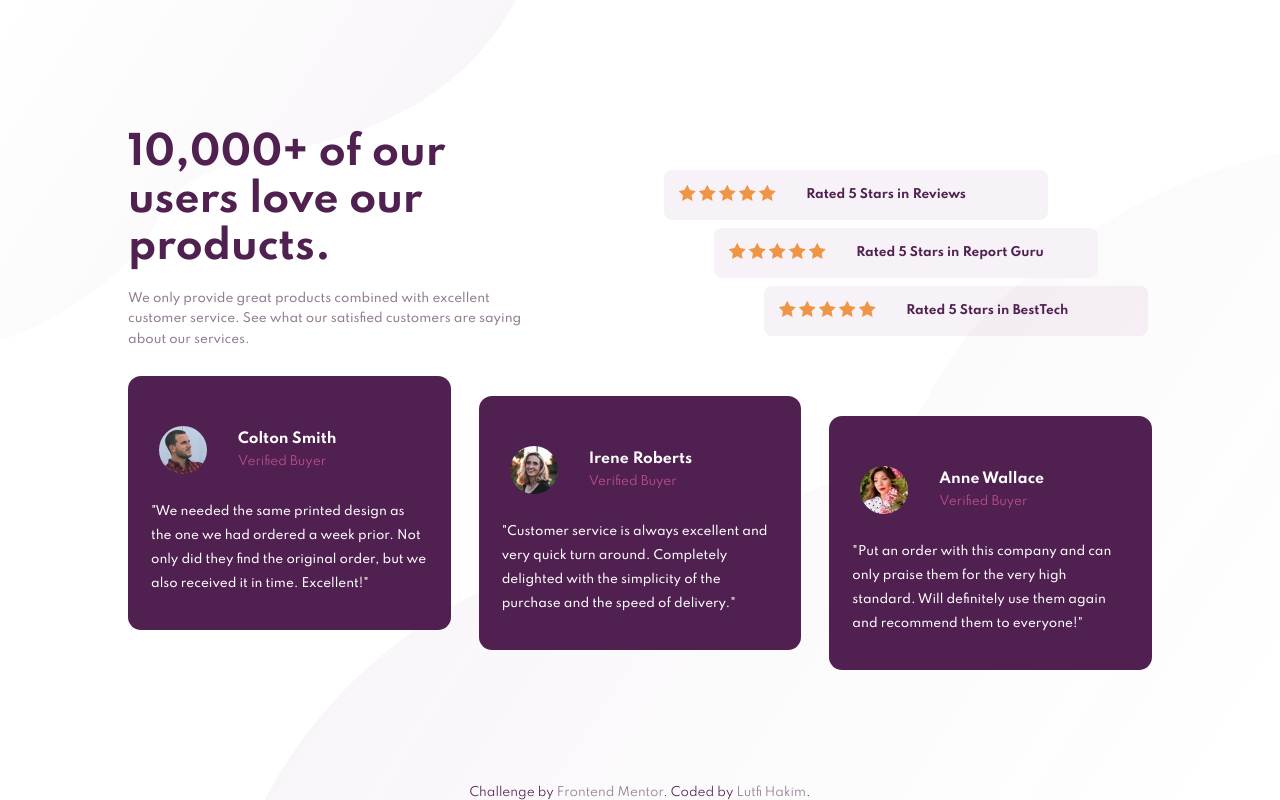
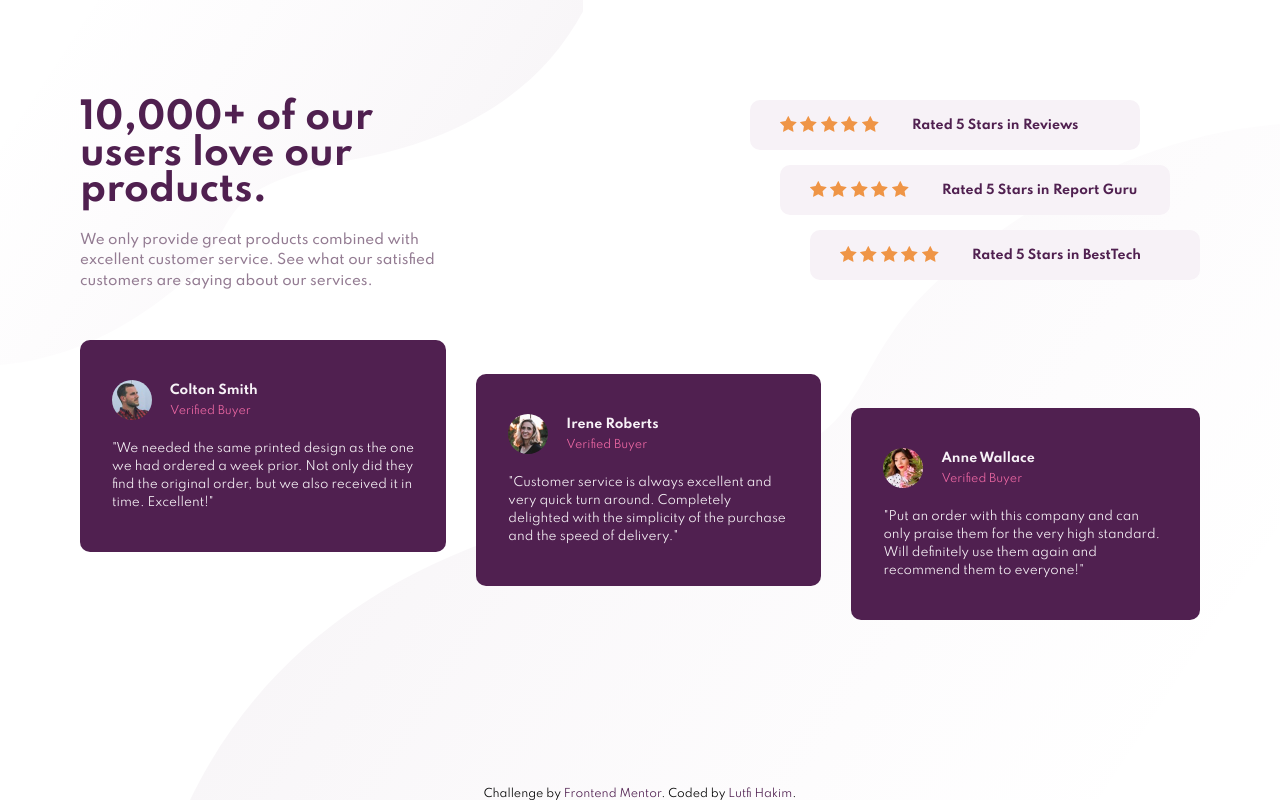
Before and after one commit to lutfihakim28/social-proof-sections, a plain HTML site: page index.html in a window 1280 px wide. Drawn offline with Linux system fonts and the light colour scheme.

Commit message:
fixing layout

```diff
--- a/index.html
+++ b/index.html
@@ -18,10 +18,6 @@
     <link rel="stylesheet" href="./source/css/main.css">
   </head>
   <body>
-    <div class="bg-top"></div>
-    <div style="position: fixed; top: 0px; left: 0px; height: 0px; width: 0px;">
-      <div class="bg-bottom"></div>
-    </div>
     <div class="wrapper">
       <div class="container">
         <div class="ads">
@@ -34,67 +30,68 @@
           <div class="stars-review first">
             <div class="stars">
               <i class="star">
-                <img src="./source/images/icon-star.svg">
+                <svg width="17" height="16" xmlns="http://www.w3.org/2000/svg"><path d="M16.539 6.097a.297.297 0 00-.24-.202l-5.36-.779L8.542.26a.296.296 0 00-.53 0L5.613 5.117l-5.36.779a.297.297 0 00-.165.505l3.88 3.78-.917 5.34a.297.297 0 00.43.312l4.795-2.52 4.794 2.52a.296.296 0 00.43-.313l-.916-5.338L16.464 6.4c.08-.08.11-.197.075-.304z" fill="#EF9546" fill-rule="nonzero"/></svg>
               </i>
               <i class="star">
-                <img src="./source/images/icon-star.svg">
+                <svg width="17" height="16" xmlns="http://www.w3.org/2000/svg"><path d="M16.539 6.097a.297.297 0 00-.24-.202l-5.36-.779L8.542.26a.296.296 0 00-.53 0L5.613 5.117l-5.36.779a.297.297 0 00-.165.505l3.88 3.78-.917 5.34a.297.297 0 00.43.312l4.795-2.52 4.794 2.52a.296.296 0 00.43-.313l-.916-5.338L16.464 6.4c.08-.08.11-.197.075-.304z" fill="#EF9546" fill-rule="nonzero"/></svg>
               </i>
               <i class="star">
-                <img src="./source/images/icon-star.svg">
+                <svg width="17" height="16" xmlns="http://www.w3.org/2000/svg"><path d="M16.539 6.097a.297.297 0 00-.24-.202l-5.36-.779L8.542.26a.296.296 0 00-.53 0L5.613 5.117l-5.36.779a.297.297 0 00-.165.505l3.88 3.78-.917 5.34a.297.297 0 00.43.312l4.795-2.52 4.794 2.52a.296.296 0 00.43-.313l-.916-5.338L16.464 6.4c.08-.08.11-.197.075-.304z" fill="#EF9546" fill-rule="nonzero"/></svg>
               </i>
               <i class="star">
-                <img src="./source/images/icon-star.svg">
+                <svg width="17" height="16" xmlns="http://www.w3.org/2000/svg"><path d="M16.539 6.097a.297.297 0 00-.24-.202l-5.36-.779L8.542.26a.296.296 0 00-.53 0L5.613 5.117l-5.36.779a.297.297 0 00-.165.505l3.88 3.78-.917 5.34a.297.297 0 00.43.312l4.795-2.52 4.794 2.52a.296.296 0 00.43-.313l-.916-5.338L16.464 6.4c.08-.08.11-.197.075-.304z" fill="#EF9546" fill-rule="nonzero"/></svg>
               </i>
               <i class="star">
-                <img src="./source/images/icon-star.svg">
+                <svg width="17" height="16" xmlns="http://www.w3.org/2000/svg"><path d="M16.539 6.097a.297.297 0 00-.24-.202l-5.36-.779L8.542.26a.296.296 0 00-.53 0L5.613 5.117l-5.36.779a.297.297 0 00-.165.505l3.88 3.78-.917 5.34a.297.297 0 00.43.312l4.795-2.52 4.794 2.52a.296.296 0 00.43-.313l-.916-5.338L16.464 6.4c.08-.08.11-.197.075-.304z" fill="#EF9546" fill-rule="nonzero"/></svg>
               </i>
             </div>
             <div class="type">
-              <p>Rated 5 Stars in Reviews</p>
+              Rated 5 Stars in Reviews
             </div>
           </div>
           <div class="stars-review second">
             <div class="stars">
               <i class="star">
-                <img src="./source/images/icon-star.svg">
+                <svg width="17" height="16" xmlns="http://www.w3.org/2000/svg"><path d="M16.539 6.097a.297.297 0 00-.24-.202l-5.36-.779L8.542.26a.296.296 0 00-.53 0L5.613 5.117l-5.36.779a.297.297 0 00-.165.505l3.88 3.78-.917 5.34a.297.297 0 00.43.312l4.795-2.52 4.794 2.52a.296.296 0 00.43-.313l-.916-5.338L16.464 6.4c.08-.08.11-.197.075-.304z" fill="#EF9546" fill-rule="nonzero"/></svg>
               </i>
               <i class="star">
-                <img src="./source/images/icon-star.svg">
+                <svg width="17" height="16" xmlns="http://www.w3.org/2000/svg"><path d="M16.539 6.097a.297.297 0 00-.24-.202l-5.36-.779L8.542.26a.296.296 0 00-.53 0L5.613 5.117l-5.36.779a.297.297 0 00-.165.505l3.88 3.78-.917 5.34a.297.297 0 00.43.312l4.795-2.52 4.794 2.52a.296.296 0 00.43-.313l-.916-5.338L16.464 6.4c.08-.08.11-.197.075-.304z" fill="#EF9546" fill-rule="nonzero"/></svg>
               </i>
               <i class="star">
-                <img src="./source/images/icon-star.svg">
+                <svg width="17" height="16" xmlns="http://www.w3.org/2000/svg"><path d="M16.539 6.097a.297.297 0 00-.24-.202l-5.36-.779L8.542.26a.296.296 0 00-.53 0L5.613 5.117l-5.36.779a.297.297 0 00-.165.505l3.88 3.78-.917 5.34a.297.297 0 00.43.312l4.795-2.52 4.794 2.52a.296.296 0 00.43-.313l-.916-5.338L16.464 6.4c.08-.08.11-.197.075-.304z" fill="#EF9546" fill-rule="nonzero"/></svg>
               </i>
               <i class="star">
-                <img src="./source/images/icon-star.svg">
+                <svg width="17" height="16" xmlns="http://www.w3.org/2000/svg"><path d="M16.539 6.097a.297.297 0 00-.24-.202l-5.36-.779L8.542.26a.296.296 0 00-.53 0L5.613 5.117l-5.36.779a.297.297 0 00-.165.505l3.88 3.78-.917 5.34a.297.297 0 00.43.312l4.795-2.52 4.794 2.52a.296.296 0 00.43-.313l-.916-5.338L16.464 6.4c.08-.08.11-.197.075-.304z" fill="#EF9546" fill-rule="nonzero"/></svg>
               </i>
               <i class="star">
-                <img src="./source/images/icon-star.svg">
+                <svg width="17" height="16" xmlns="http://www.w3.org/2000/svg"><path d="M16.539 6.097a.297.297 0 00-.24-.202l-5.36-.779L8.542.26a.296.296 0 00-.53 0L5.613 5.117l-5.36.779a.297.297 0 00-.165.505l3.88 3.78-.917 5.34a.297.297 0 00.43.312l4.795-2.52 4.794 2.52a.296.296 0 00.43-.313l-.916-5.338L16.464 6.4c.08-.08.11-.197.075-.304z" fill="#EF9546" fill-rule="nonzero"/></svg>
               </i>
             </div>
             <div class="type">
-              <p>Rated 5 Stars in Report Guru</p>
+              Rated 5 Stars in Report Guru
             </div>
           </div>
           <div class="stars-review">
             <div class="stars">
               <i class="star">
-                <img src="./source/images/icon-star.svg">
+                <svg width="17" height="16" xmlns="http://www.w3.org/2000/svg"><path d="M16.539 6.097a.297.297 0 00-.24-.202l-5.36-.779L8.542.26a.296.296 0 00-.53 0L5.613 5.117l-5.36.779a.297.297 0 00-.165.505l3.88 3.78-.917 5.34a.297.297 0 00.43.312l4.795-2.52 4.794 2.52a.296.296 0 00.43-.313l-.916-5.338L16.464 6.4c.08-.08.11-.197.075-.304z" fill="#EF9546" fill-rule="nonzero"/></svg>
               </i>
               <i class="star">
-                <img src="./source/images/icon-star.svg">
+                <svg width="17" height="16" xmlns="http://www.w3.org/2000/svg"><path d="M16.539 6.097a.297.297 0 00-.24-.202l-5.36-.779L8.542.26a.296.296 0 00-.53 0L5.613 5.117l-5.36.779a.297.297 0 00-.165.505l3.88 3.78-.917 5.34a.297.297 0 00.43.312l4.795-2.52 4.794 2.52a.296.296 0 00.43-.313l-.916-5.338L16.464 6.4c.08-.08.11-.197.075-.304z" fill="#EF9546" fill-rule="nonzero"/></svg>
               </i>
               <i class="star">
-                <img src="./source/images/icon-star.svg">
+                <svg width="17" height="16" xmlns="http://www.w3.org/2000/svg"><path d="M16.539 6.097a.297.297 0 00-.24-.202l-5.36-.779L8.542.26a.296.296 0 00-.53 0L5.613 5.117l-5.36.779a.297.297 0 00-.165.505l3.88 3.78-.917 5.34a.297.297 0 00.43.312l4.795-2.52 4.794 2.52a.296.296 0 00.43-.313l-.916-5.338L16.464 6.4c.08-.08.11-.197.075-.304z" fill="#EF9546" fill-rule="nonzero"/></svg>
               </i>
               <i class="star">
-                <img src="./source/images/icon-star.svg">
+                <svg width="17" height="16" xmlns="http://www.w3.org/2000/svg"><path d="M16.539 6.097a.297.297 0 00-.24-.202l-5.36-.779L8.542.26a.296.296 0 00-.53 0L5.613 5.117l-5.36.779a.297.297 0 00-.165.505l3.88 3.78-.917 5.34a.297.297 0 00.43.312l4.795-2.52 4.794 2.52a.296.296 0 00.43-.313l-.916-5.338L16.464 6.4c.08-.08.11-.197.075-.304z" fill="#EF9546" fill-rule="nonzero"/></svg>
               </i>
               <i class="star">
-                <img src="./source/images/icon-star.svg">
+                <svg width="17" height="16" xmlns="http://www.w3.org/2000/svg"><path d="M16.539 6.097a.297.297 0 00-.24-.202l-5.36-.779L8.542.26a.296.296 0 00-.53 0L5.613 5.117l-5.36.779a.297.297 0 00-.165.505l3.88 3.78-.917 5.34a.297.297 0 00.43.312l4.795-2.52 4.794 2.52a.296.296 0 00.43-.313l-.916-5.338L16.464 6.4c.08-.08.11-.197.075-.304z" fill="#EF9546" fill-rule="nonzero"/></svg>
               </i>
             </div>
             <div class="type">
-              <p>Rated 5 Stars in BestTech</p>
+              Rated 5 Stars in BestTech
+            </div>
           </div>
         </div>
       </div>
@@ -141,15 +138,10 @@
         </div>
       </div>
     </div>
-    </div>
     <footer>
-      <div style="position: fixed; bottom: 0; z-index: 1;">
-        <div class="attribution">
       Challenge by
       <a href="https://www.frontendmentor.io?ref=challenge" target="_blank">Frontend Mentor</a>. Coded by <a
         href="https://twitter.com/upilMarkupil" target="_blank">Lutfi Hakim</a>.
-        </div>
-      </div>
     </footer>
   </body>
 </html>
--- a/source/css/main.css
+++ b/source/css/main.css
@@ -21,340 +21,242 @@
 }
 
 html {
-  font-size: 62.5%;
-  overflow: hidden;
+  height: 100%;
 }
 
 body {
-  width: 100%;
-  height: 100vh;
-  font-family: "Spartan", sans-serif;
-  font-size: 1.5rem;
-  overflow: hidden;
+  font: 13px/1 Spartan, sans-serif;
+  min-height: 100%;
+  display: flex;
+  flex-direction: column;
+  justify-content: space-between;
+  position: relative;
 }
 
-.bg-top,
-.bg-bottom {
-  width: 100vw;
-  height: 100vh;
+body::before {
+  content: "";
+  position: absolute;
+  top: 0;
+  left: 0;
+  background-image: url('../images/bg-pattern-top-mobile.svg');
   background-repeat: no-repeat;
-  position: absolute;
+  background-size: cover;
+  width: 100%;
+  height: 232px;
   z-index: -1;
 }
 
-.bg-top {
-  background-image: url("../images/bg-pattern-top-desktop.svg");
-  transform: translate(-5%, -1%);
-}
-
-.bg-bottom {
-  background-image: url("../images/bg-pattern-bottom-desktop.svg");
-  transform: translate(20%, 18%);
+body::after {
+  content: "";
+  position: absolute;
+  bottom: 0;
+  right: 0;
+  background-image: url('../images/bg-pattern-bottom-mobile.svg');
+  background-size: cover;
+  background-repeat: no-repeat;
+  width: 100%;
+  height: 232px;
+  z-index: -1;
 }
 
 .wrapper {
-  display: flex;
-  justify-content: center;
-  align-items: center;
-  height: 95vh;
-}
-
-.container {
-  width: 120rem;
-  height: 57rem;
-  display: grid;
-  grid-template-columns: repeat(2, 1fr);
-  grid-template-rows: repeat(2, 1fr);
-  grid-template-areas:
-    "ads group"
-    "reviews reviews";
-  column-gap: 12rem;
+  width: 100%;
+  padding: 80px 24px;
 }
 
 .ads {
-  grid-area: ads;
-  width: 90%;
+  text-align: center;
 }
 
-.ads h2 {
+h2 {
   color: var(--very-dark-magenta);
-  font-size: 4.5rem;
-  font-weight: var(--bold);
+  font-size: 30px;
+  margin-bottom: 22px;
 }
 
 .ads p {
+  font-size: 13.5px;
+  line-height: 1.5;
+  margin-bottom: 48px;
   color: var(--dark-grayish-magenta);
-  margin-top: 1.8rem;
-  line-height: 1.7;
   font-weight: var(--normal);
 }
 
 .group-stars-review {
-  grid-area: group;
-  display: flex;
-  flex-direction: column;
-  align-items: flex-end;
-  align-self: flex-start;
-}
-
-.first {
-  transform: translate(-10rem, 0);
-}
-
-.second {
-  transform: translate(-5rem, 0);
+  margin-bottom: 50px;
+  color: var(--very-dark-magenta);
 }
 
 .stars-review {
+  width: 100%;
+  height: 78px;
   display: flex;
+  flex-direction: column;
+  justify-content: center;
   align-items: center;
-  padding: 2rem;
+  font-size: 12.5px;
+  font-weight: var(--bold);
   background-color: var(--light-grayish-magenta);
-  margin: 1rem;
-  border-radius: 0.8rem;
-  width: 85%;
+  border-radius: 10px;
 }
 
-.type {
-  margin-left: 3rem;
-  font-weight: var(--bold);
-  color: var(--very-dark-magenta);
+.stars-review:nth-child(2) {
+  margin: 15px 0;
 }
 
-.reviews {
-  grid-area: reviews;
-  display: grid;
-  grid-template-columns: repeat(3, 1fr);
-  grid-template-rows: 1fr;
-  grid-template-areas: "colton irene anne";
-  column-gap: 2.8rem;
+.stars {
+  margin-bottom: 12px;
 }
 
 .card {
   background-color: var(--very-dark-magenta);
-  padding: 4rem 2.5rem;
-  border-radius: 1.3rem;
-  color: #fff;
-  line-height: 2.4rem;
+  border-radius: 10px;
+  padding: 40px 32px;
+  color: var(--light-grayish-magenta);
+  font-size: 12px;
+  line-height: 1.5;
+}
+
+.card:nth-child(2) {
+  margin: 15px 0;
 }
 
 .buyer {
   display: flex;
   align-items: center;
-  justify-content: space-between;
+  margin-bottom: 20px;
+}
+
+.buyer h3 {
+  font-size: 12.5px;
 }
 
 .avatar {
+  width: 40px;
+  aspect-ratio: 1/1;
   border-radius: 50%;
-  transform: scale(0.7, 0.7);
-  flex: 1;
-  margin-left: -0.8rem;
-}
-
-.identity {
-  flex: 4;
-  margin-left: 1.5rem;
-  line-height: 1.7;
+  margin-right: 18px;
 }
 
 .verified {
+  font-size: 11px;
+  margin-top: 3px;
   color: var(--soft-pink);
-  opacity: 0.7;
-}
-
-.colton {
-  grid-area: colton;
-}
-
-.irene {
-  grid-area: irene;
-  transform: translateY(2rem);
-}
-
-.anne {
-  grid-area: anne;
-  transform: translateY(4rem);
-}
-
-.review {
-  margin-top: 2.8rem;
-  font-weight: var(--normal);
 }
 
 footer {
-  display: flex;
-  justify-content: center;
-  align-items: center;
+  width: 100%;
+  text-align: center;
+  font-size: 11px;
 }
 
-.attribution {
+footer a {
+  text-decoration: none;
   color: var(--very-dark-magenta);
 }
 
-footer a {
-  color: var(--dark-grayish-magenta);
-  text-decoration: none;
+footer a:hover {
+  text-decoration: underline;
 }
 
-footer a:hover {
-  color: var(--very-dark-magenta);
+@media (min-width: 640px) {
+  .wrapper {
+    padding: 80px 100px;
+  }
 }
 
-@media (max-width: 1366px) {
-  .container {
-    width: 80vw;
-    height: 50rem;
+@media (min-width: 768px) {
+  .wrapper {
+    padding: 80px 140px;
+  }
+}
+
+@media (min-width: 1024px) {
+  body::before {
+    background-image: url('../images/bg-pattern-top-desktop.svg');
+    width: 583px;
+    height: 365px;
   }
 
-  body {
-    font-size: 1.2rem;
+  body::after {
+    background-image: url('../images/bg-pattern-bottom-desktop.svg');
+    width: 1090px;
+    height: 676px;
+  }
+
+  .wrapper {
+    height: 80%;
+    padding: 100px 80px 0 80px;
+  }
+
+  .container {
+    width: 100%;
+    height: 200px;
+    display: flex;
+    justify-content: space-between;
+    align-items: flex-start;
+  }
+
+  .ads {
+    width: 400px;
+    height: 240px;
+    text-align: left;
   }
 
   .ads h2 {
-    font-size: 3.9rem;
+    font-size: 36px;
+  }
+
+  .ads p {
+    font-size: 13.5px;
   }
 
   .group-stars-review {
+    display: flex;
+    flex-direction: column;
+    margin: 0;
+  }
+
+  .stars-review {
+    width: 390px;
+    height: 50px;
+    padding: 0 30px;
+    flex-direction: row;
+    justify-content: space-between;
+    align-items: center;
+  }
+
+  .stars-review:nth-child(1){
+    margin-left: -60px;
+  }
+
+  .stars-review:nth-child(2) {
+    margin-left: -30px;
+  }
+
+  .stars {
+    margin: 0;
+  }
+
+  .reviews {
+    margin-top: 40px;
+    display: flex;
+    height: 280px;
+    justify-content: flex-start;
+    align-items: flex-start;
+  }
+
+  .card:nth-child(2) {
+    margin: 0 30px;
     align-self: center;
   }
 
-  .stars-review {
-    padding: 1.5rem;
-    margin: 0.4rem;
-  }
-
-  .card {
-    padding: 3.4rem 2.3rem;
-  }
-
-  .avatar {
-    transform: scale(0.6, 0.6);
-  }
-
-  .review {
-    margin-top: 1rem;
-  }
-}
-
-@media (max-width: 1024px) {
-  .container {
-    width: 85vw;
-    height: 63%;
-  }
-
-  body {
-    font-size: 1rem;
-  }
-
-  .ads h2 {
-    font-size: 3.5rem;
-  }
-
-  .group-stars-review {
-    align-self: center;
-  }
-
-  .stars-review {
-    padding: 1.5rem;
-    margin: 0.4rem;
-  }
-
-  .card {
-    padding: 3rem 2rem;
-  }
-
-  .avatar {
-    transform: scale(0.5, 0.5);
-  }
-
-  .identity {
-    margin-left: 1rem;
-  }
-
-  .review {
-    margin-top: 1rem;
-  }
-}
-
-@media (max-width: 375px) {
-  body {
-    font-size: 1.23rem;
-  }
-
-  .bg-top,
-  .bg-bottom {
-    width: 100vw;
-    height: 100vh;
-    position: absolute;
-    background-repeat: no-repeat;
-    z-index: -1;
-  }
-
-  .bg-top {
-    background-image: url(../images/bg-pattern-top-mobile.svg);
-  }
-
-  .bg-bottom {
-    background-image: url(../images/bg-pattern-bottom-mobile.svg);
-    transform: translateY(65%);
-  }
-
-  .container {
-    width: 80vw;
-    height: 90%;
-    display: flex;
-    flex-direction: column;
-    align-items: center;
-  }
-
-  .ads {
-    text-align: center;
-  }
-
-  .ads,
-  .group-stars-review {
-    flex: 1;
-  }
-
-  .group-stars-review {
-    width: 100%;
-  }
-
-  .stars-review {
-    width: 100%;
-    display: flex;
-    flex-direction: column;
-    align-content: center;
+  .card:nth-child(3) {
+    align-self: flex-end;
   }
 
   .type {
-    margin-left: 0;
-    margin-top: 1rem;
-  }
-
-  .first,
-  .second {
-    transform: translate(0, 0);
-  }
-
-  .reviews {
-    flex: 2;
-    display: flex;
-    flex-direction: column;
-  }
-
-  .irene,
-  .anne {
-    transform: translateY(0);
-  }
-
-  .group-stars-review,
-  .reviews {
-    margin-top: 2rem;
-  }
-
-  .irene,
-  .anne {
-    margin-top: 1rem;
+    margin-left: 30px;
+    width: 198px;
   }
 }
```
Also changed, not shown: design/desktop-design.jpg (added), design/desktop-preview.jpg (added), design/mobile-design.jpg (added). Lines whose indentation alone changed are shown as unchanged.
